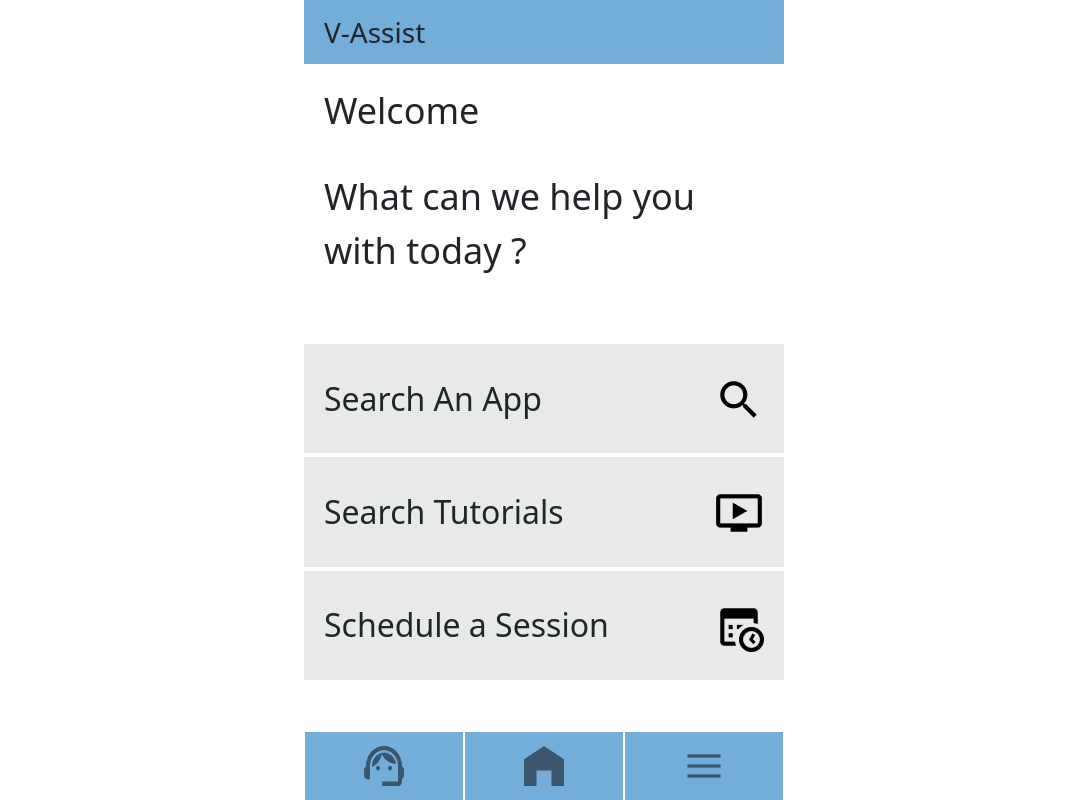
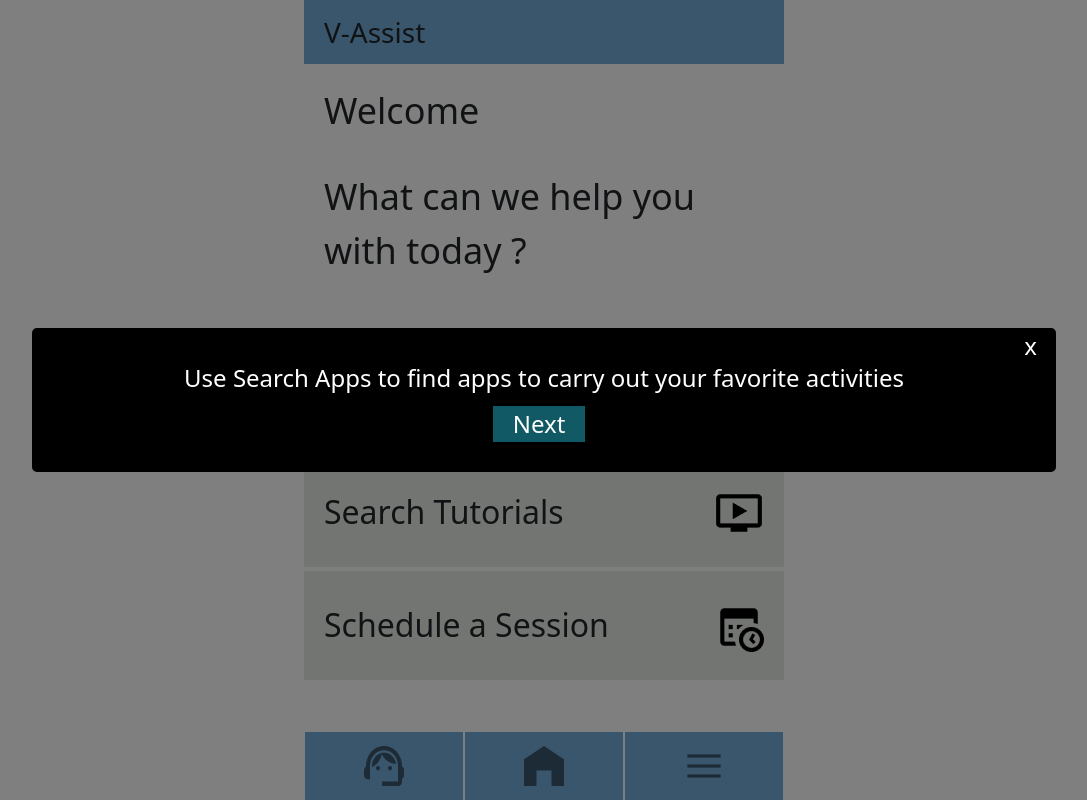
Before and after one commit to guptavashisht24/dp-hci, a React (Create React App) app: page / in a window 1280 px wide. Shown: the whole page, without its empty margins (96-1183 px from the left). Built offline with nearby package versions, Linux system fonts and the light colour scheme.

Commit message:
add onboarding

```diff
--- /dev/null
+++ b/src/components/Onboard/index.css
@@ -0,0 +1,63 @@
+.overlay {
+    position: absolute;
+    top: 0;
+    left: 0;
+    height: 100vh;
+    opacity: 0.5;
+    background-color: black;
+    width: 100vw;
+    z-index: 1;
+}
+
+.onboardContent {
+    position: absolute;
+    top: 50%;
+    left: 50%;
+    background-color: black;
+    z-index: 2;
+    width: 80%;
+    -webkit-transform: translate(-50%, -50%);
+    transform: translate(-50%, -50%);
+    color: white;
+    font-size: 1.5rem;
+    text-align: center;
+    border-radius: 5px;
+}
+
+.crossImg {
+    display: flex;
+    justify-content: flex-end;
+    padding-right: 19px;
+}
+
+.imgW {
+    height: 4vh;
+    object-fit: contain;
+}
+
+.next {
+    display: flex;
+    justify-content: center;
+}
+
+.prev {
+    font-weight: 800;
+}
+
+.butn {
+    background: rgba(26, 130, 145, 0.69);
+    box-shadow: 0px 4px 4px rgba(0, 0, 0, 0.25);
+    font-size: 1.5rem;
+    border: none;
+    color: white;
+    margin-right: 10px;
+    margin-top: 10px;
+    margin-bottom: 30px;
+    padding-left : 20px;
+    padding-right : 20px;
+}
+
+.onCont {
+    padding-left: 10px;
+    padding-right: 10px;
+}
--- /dev/null
+++ b/src/components/Onboard/index.js
@@ -0,0 +1,40 @@
+import React, { useState, useEffect } from "react";
+import './index.css'
+
+
+const data = ["Use Search Apps to find apps to carry out your favorite activities", "Use Search Tutorial to find video tutorials on Youtube", "Schedule a Session to learn apps from a volunteer"]
+
+function Onboard({ hide }) {
+
+    const [index, updateIndex] = useState(0)
+
+    useEffect(() => {
+        localStorage.setItem("show", 1)
+        document.body.style.overflow = "hidden";
+
+        return function cleanup() {
+            document.body.style.overflow = "";
+        };
+
+    })
+    return (
+        <><div className="overlay"></div>
+
+            <div className="onboardContent">
+                <div className="crossImg">
+                    <span className="imgW" onClick={() => { hide(false) }}>x</span>
+                </div>
+                <div className="onCont">
+                    <div>
+                      {data[index]}
+                    </div>
+                    <div className="next">
+                      {index>0 && <div className="butn" onClick={()=>{updateIndex(index-1)}} >Prev</div>}
+                       {index < 2 && <div className="butn" onClick={()=>{updateIndex(index+1)}}>Next</div>}
+                    </div>
+                </div>
+                </div>
+        </>
+            )
+}
+            export default Onboard
--- a/src/pages/HomePage/index.js
+++ b/src/pages/HomePage/index.js
@@ -1,4 +1,4 @@
-import React from "react";
+import React, { useEffect, useState } from "react";
 import './index.css'
 import { Link } from "react-router-dom";
 import Search from '../../images/search.png'
@@ -6,10 +6,18 @@
 import Header from '../../components/Header';
 import Time from '../../images/time.png'
 import Menu from '../../components/Menu'
-import ReactTooltip from "react-tooltip";
-
+import Onboard from "../../components/Onboard";
 
 function HomePage() {
+    const [showOnboard, toggleOnboard] = useState(false)
+
+    useEffect(()=>{
+        if(!localStorage.getItem("show")){
+            setTimeout(()=>{
+                toggleOnboard(true)
+            }, 1000)
+        }
+    })
     return (
         <div>
             <Header />
@@ -21,6 +29,7 @@
                     What can we help you with today ?
                 </div>
             </div>
+            {showOnboard && <Onboard hide = {toggleOnboard} />}
             <div className="mb">
                 <Link to="/search">
                     <div className="actions" data-tip data-for="searchApp">
@@ -31,9 +40,7 @@
                             <img src={Search} />
                         </div>
                     </div>
-                    <ReactTooltip id="searchApp" place="top" effect="solid">
-                        Click here to search apps for a particular tasks
-                    </ReactTooltip>
+
                 </Link>
                 <div>
                     <Link to="/tutorials">
@@ -45,9 +52,7 @@
                                 <img src={Video} />
                             </div>
                         </div>
-                        <ReactTooltip id="searchVideos" place="top" effect="solid">
-                        Click here to search video tutorials for common apps
-                    </ReactTooltip>
+
                     </Link>
                 </div>
                 <div>
@@ -60,9 +65,7 @@
                                 <img src={Time} />
                             </div>
                         </div>
-                        <ReactTooltip id="searchVideos" place="top" effect="solid">
-                         Schedule a session with volunteers for understanding how apps work
-                    </ReactTooltip>
+
                     </Link>
                 </div>
             </div>
```
